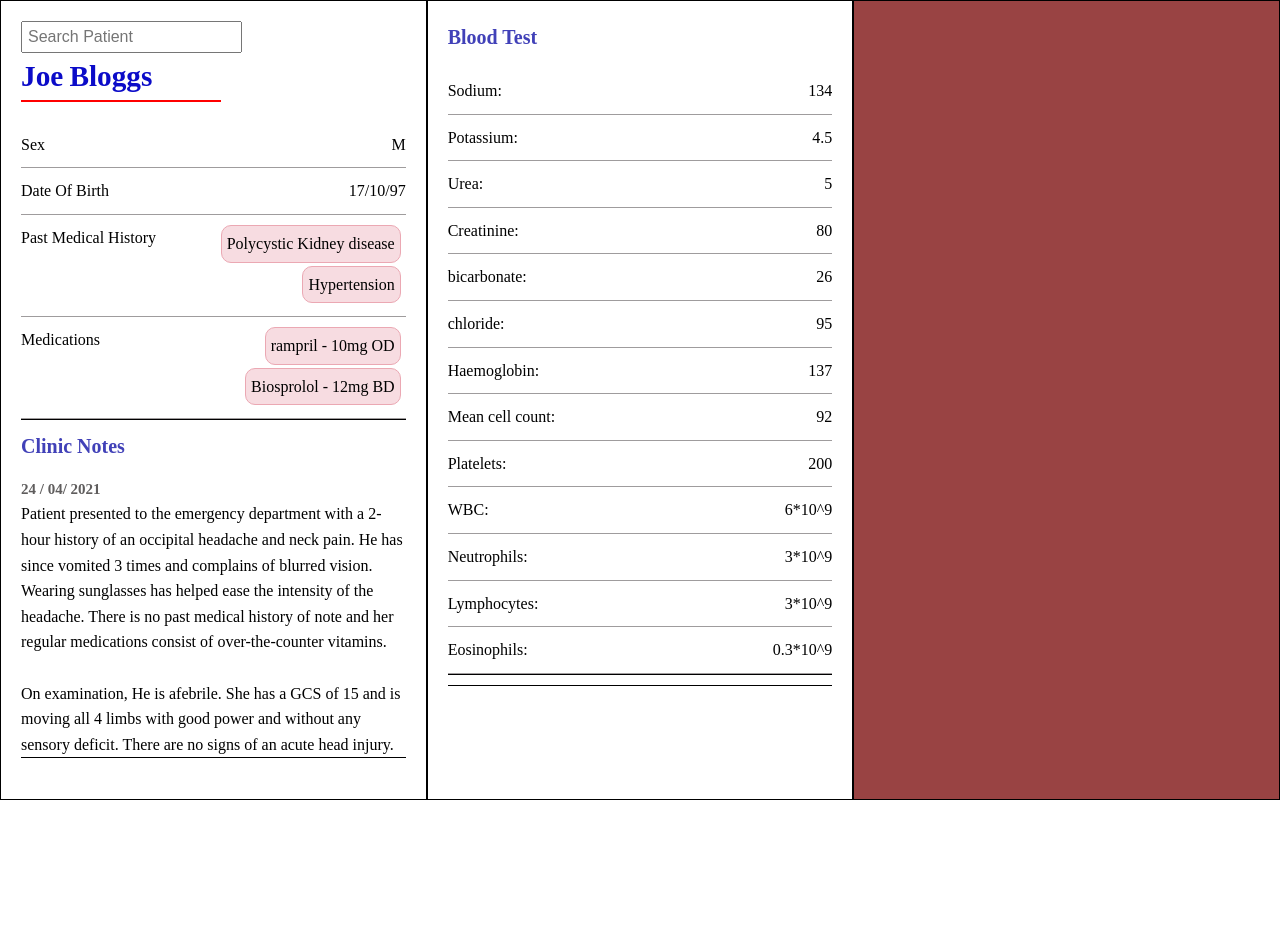
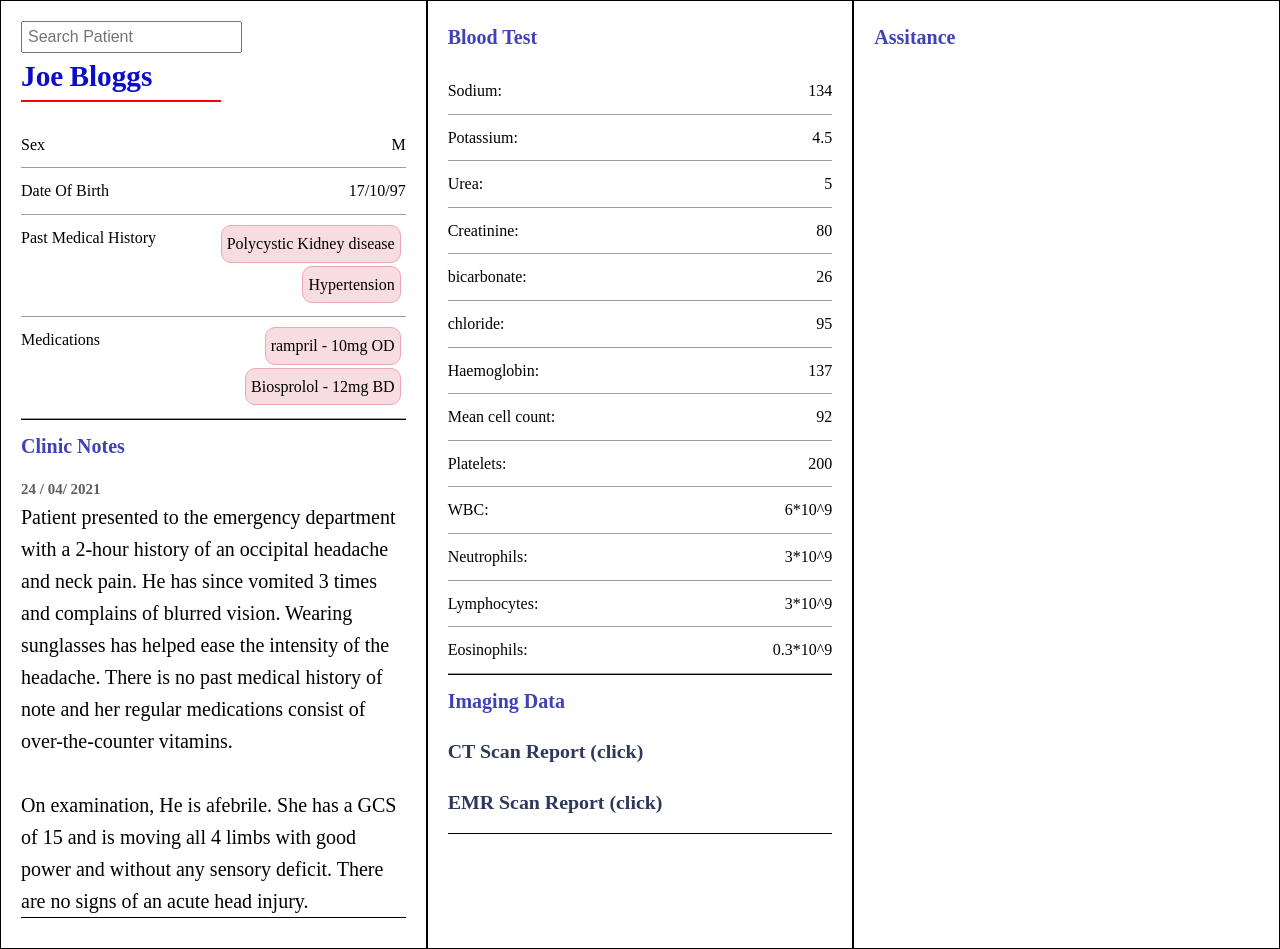
Before and after one commit to AadershChaubey/PatientRecords, a Flask app: template templates/index.html in a window 1280 px wide. Before the commit the page ends 800 px from the top, so only its background shows below. Run offline with Flask 2, Linux system fonts and the light colour scheme; the template is opened without the code that fills it, so the values that code supplies are empty.

Commit message:
added imaging data

```diff
--- a/templates/index.html
+++ b/templates/index.html
@@ -149,11 +149,19 @@
         </div>
 
         <div class="imaging-data sub-section">
+          <div class="section-heading">Imaging Data</div>
+          <div class="scan">
+            <h3 class="scan-link">CT Scan Report (click)</h3>
+            <h3 class="scan-link">EMR Scan Report (click)</h3>
+          </div>
+
           <!-- <img src="" -->
         </div>
       </section>
 
-      <section class="assistant"></section>
+      <section class="assistant">
+        <div class="section-heading">Assitance</div>
+      </section>
     </div>
 
     <script src="ArrayData.js"></script>
--- a/templates/style.css
+++ b/templates/style.css
@@ -10,17 +10,6 @@
 .search-bar {
   padding: 5px;
   font-size: 16px;
-}
-.name-notes {
-  /* background-color: rgb(67, 153, 78); */
-}
-
-.tests-data {
-  /* background-color: rgb(83, 67, 153); */
-}
-
-.assistant {
-  background-color: rgb(153, 67, 67);
 }
 
 section {
@@ -94,3 +83,36 @@ section {
   font-size: 15px;
   color: rgb(95, 93, 93);
 }
+.scan {
+  line-height: 2;
+  color: rgb(45, 56, 90);
+  font-weight: 500;
+  font-size: 17px;
+}
+
+.scan-link {
+  cursor: pointer;
+  width: 60%;
+  margin-bottom: 10px;
+}
+
+.scan-link:after {
+  content: "";
+  display: block;
+  width: 0;
+  height: 1px;
+  background-color: rgb(0, 0, 0);
+  transition: width 0.3s;
+  margin: auto;
+}
+.scan-link:hover {
+  color: black;
+}
+
+.scan-link:hover::after {
+  width: 100%;
+}
+
+.notes {
+  font-size: 20px;
+}
```
